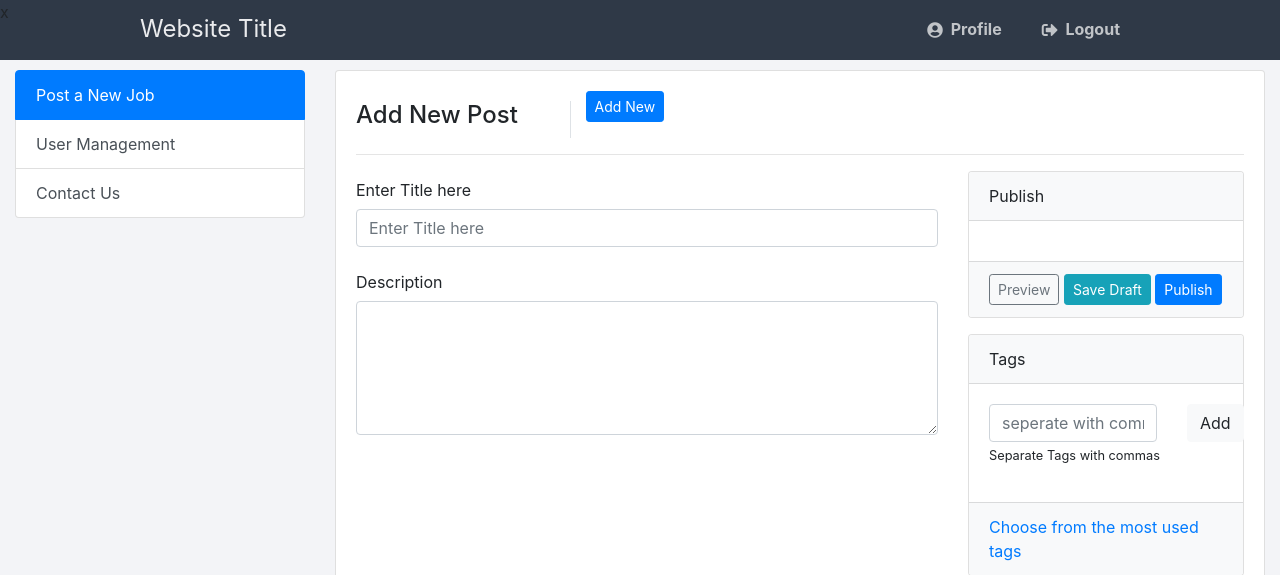
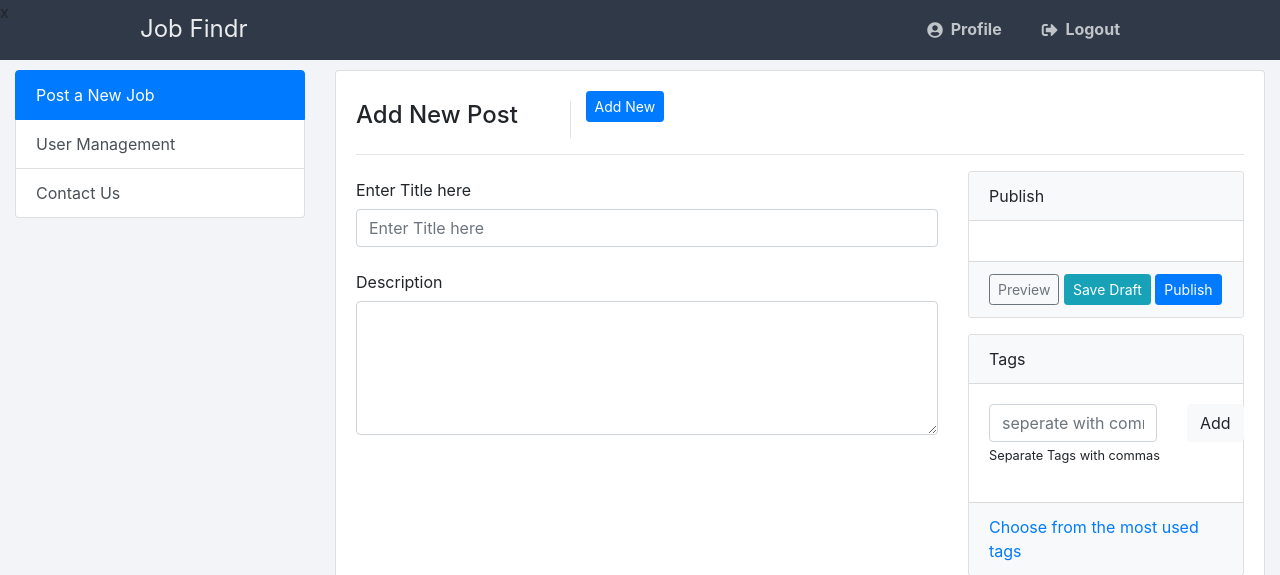
Before and after one commit to sarabrajsingh/comp5531-final-project, a PHP site: page /homepages/admin-home.php in a window 1280 px wide. Shown: the top 575 px of the page. Run offline with PHP 8.4, Linux system fonts and the light colour scheme; the visitor is signed in with stand-in values (Sample User, id 1); some libraries are stand-ins or nearby versions.

```diff
--- a/homepages/admin-home.php
+++ b/homepages/admin-home.php
@@ -21,7 +21,7 @@ if (!isset($_SESSION['loggedin'])) {
 	<body class="loggedin">
 		<nav class="navtop">x
 			<div>
-				<h1>Website Title</h1>
+				<h1>Job Findr</h1>
 				<a href="profile.php"><i class="fas fa-user-circle"></i>Profile</a>
 				<a href="../logout.php"><i class="fas fa-sign-out-alt"></i>Logout</a>
 			</div>
```
